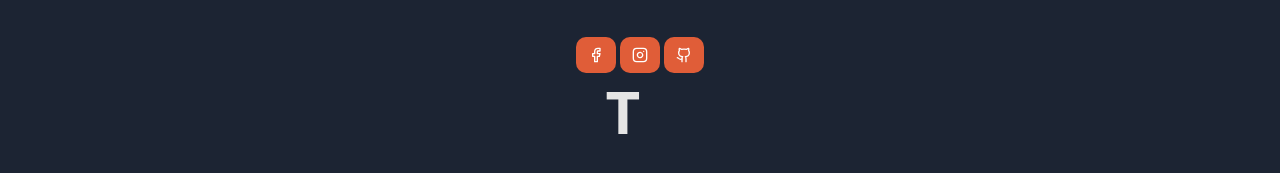
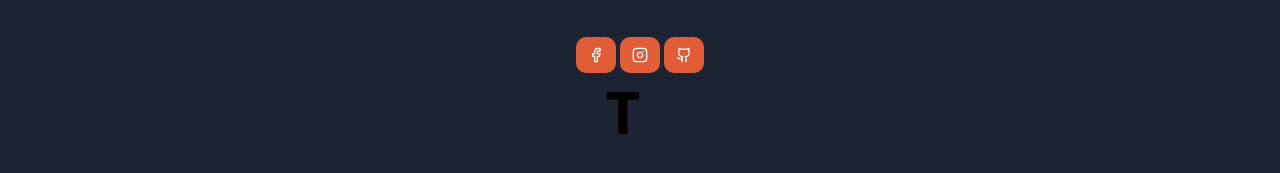
Before and after one commit to lawis2229/my-portfolio, a React (Vite) app: page /home in a window 1280 px wide. Shown: the part 311-484 px from the top of the page. Built offline with nearby package versions, Linux system fonts and the light colour scheme.

Commit message:
updated files

```diff
--- a/src/components/TextType.tsx
+++ b/src/components/TextType.tsx
@@ -1,7 +1,7 @@
 "use client";
 
 import {
-  ElementType,
+  type ElementType,
   useEffect,
   useRef,
   useState,
@@ -73,10 +73,11 @@ const TextType = ({
   }, [variableSpeed, typingSpeed]);
 
   const getCurrentTextColor = () => {
-    if (textColors.length === 0) return "#00000";
+    if (textColors.length === 0) return "#000000";
     return textColors[currentTextIndex % textColors.length];
   };
 
+  // Handle visibility start (when using IntersectionObserver)
   useEffect(() => {
     if (!startOnVisible || !containerRef.current) return;
 
@@ -95,6 +96,7 @@ const TextType = ({
     return () => observer.disconnect();
   }, [startOnVisible]);
 
+  // Cursor blinking animation
   useEffect(() => {
     if (showCursor && cursorRef.current) {
       gsap.set(cursorRef.current, { opacity: 1 });
@@ -108,6 +110,7 @@ const TextType = ({
     }
   }, [showCursor, cursorBlinkDuration]);
 
+  // Typing and deleting effect
   useEffect(() => {
     if (!isVisible) return;
 
@@ -122,9 +125,7 @@ const TextType = ({
       if (isDeleting) {
         if (displayedText === "") {
           setIsDeleting(false);
-          if (currentTextIndex === textArray.length - 1 && !loop) {
-            return;
-          }
+          if (currentTextIndex === textArray.length - 1 && !loop) return;
 
           if (onSentenceComplete) {
             onSentenceComplete(textArray[currentTextIndex], currentTextIndex);
@@ -178,6 +179,7 @@ const TextType = ({
     isVisible,
     reverseMode,
     variableSpeed,
+    getRandomSpeed,
     onSentenceComplete,
   ]);
 
```
